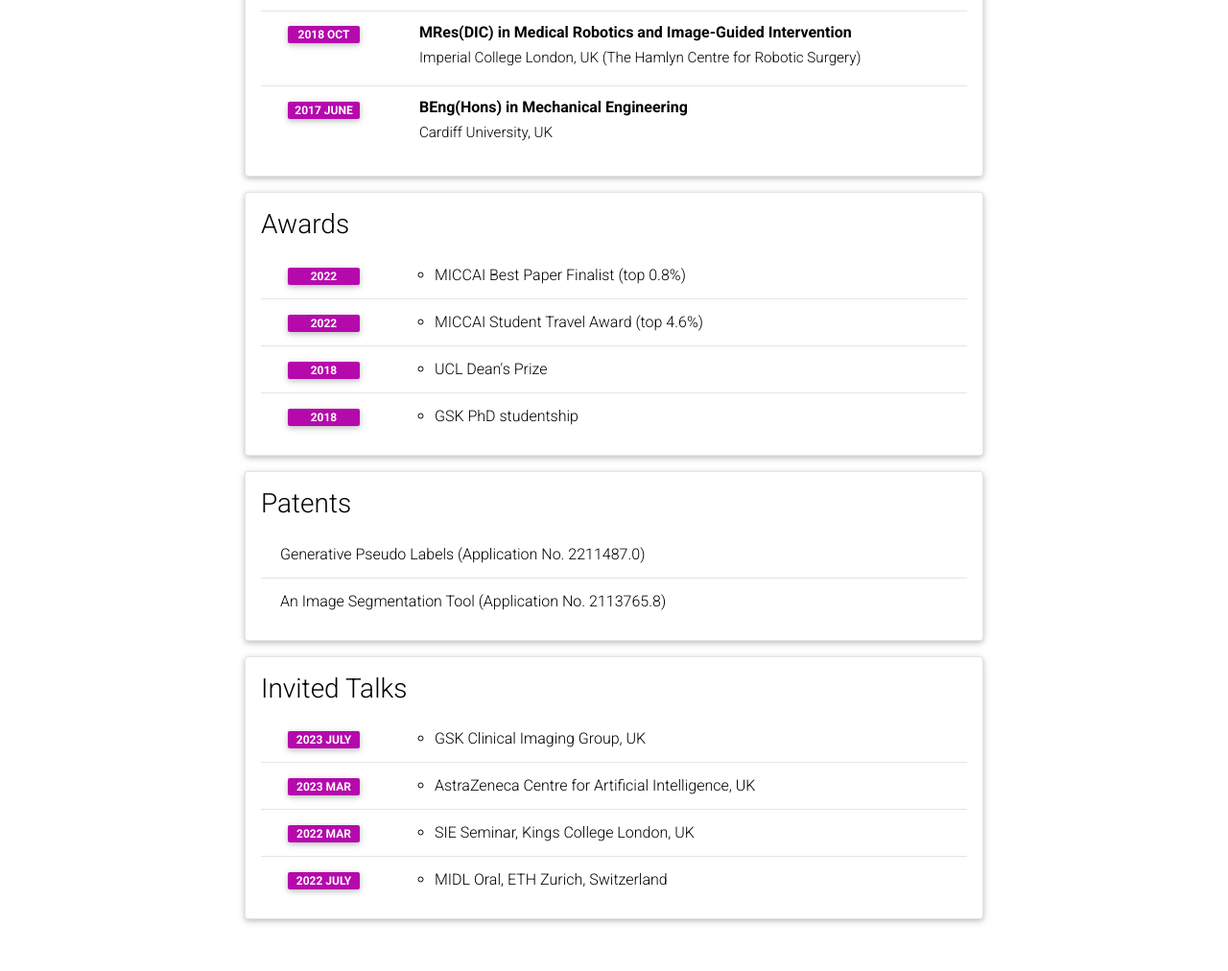
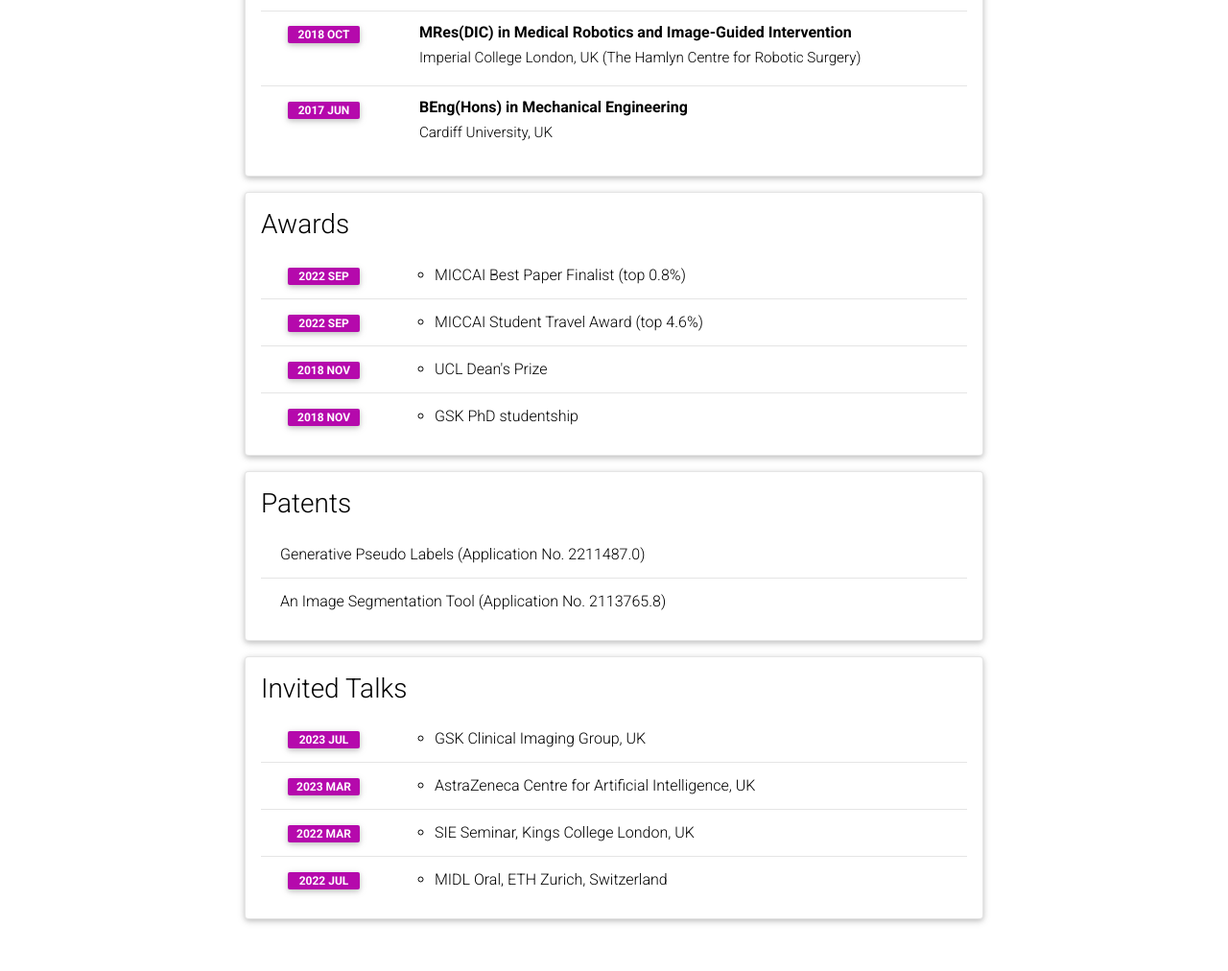
Before and after one commit to moucheng2017/moucheng2017.github.io, a Jekyll site: the page built from _pages/cv.md, in a window 1280 px wide and 1400 px high, scrolled down 331 px. Shown: the part 332-1344 px from the top of the window at 96% size. Built offline with Jekyll 4.4.1, drawn with Linux system fonts in a browser that asks for light colours; comment, search, counter and statistics services are not loaded; a style sheet for code colours, icons or effects is not loaded.

Commit message:
Update cv.yml more consistent

```diff
--- a/_data/cv.yml
+++ b/_data/cv.yml
@@ -26,21 +26,21 @@
 
     - title: BEng(Hons) in Mechanical Engineering
       institution: Cardiff University, UK
-      year: 2017 June
+      year: 2017 Jun
 
 - title: Awards
   type: time_table
   contents:
-    - year: 2022
+    - year: 2022 Sep
       items:
         - MICCAI Best Paper Finalist (top 0.8%)
-    - year: 2022
+    - year: 2022 Sep
       items:
         - MICCAI Student Travel Award (top 4.6%)
-    - year: 2018
+    - year: 2018 Nov
       items:
         - UCL Dean's Prize
-    - year: 2018
+    - year: 2018 Nov
       items:
         - GSK PhD studentship
 
@@ -53,7 +53,7 @@
 - title: Invited Talks
   type: time_table
   contents:
-    - year: 2023 July
+    - year: 2023 Jul
       items:
         - GSK Clinical Imaging Group, UK
     - year: 2023 Mar
@@ -62,7 +62,7 @@
     - year: 2022 Mar
       items:
         - SIE Seminar, Kings College London, UK
-    - year: 2022 July
+    - year: 2022 Jul
       items:
         - MIDL Oral, ETH Zurich, Switzerland
 
```
